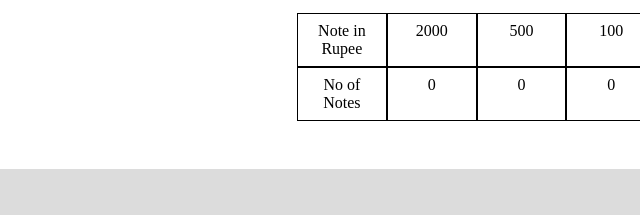
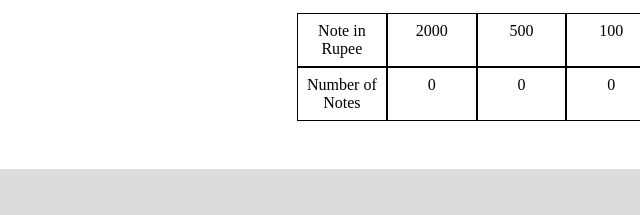
Before and after one commit to itsmebipul00/Cash-register-manager, a plain HTML site: page index.html in a window 1280 px wide. Shown: the part 355-570 px from the top of the page, 0-640 px from the left. Drawn offline with Linux system fonts and the light colour scheme.

Commit message:
fixed typo

```diff
--- a/index.html
+++ b/index.html
@@ -53,7 +53,7 @@
                     <div class="value">1</div>
                 </section>
                 <section class="table-flex">
-                    <div class="title notes">No of Notes</div>
+                    <div class="title notes">Number of Notes</div>
                     <div id="0" class="notes">0</div>
                     <div id="1" class="notes">0</div>
                     <div id="2" class="notes">0</div>
```
